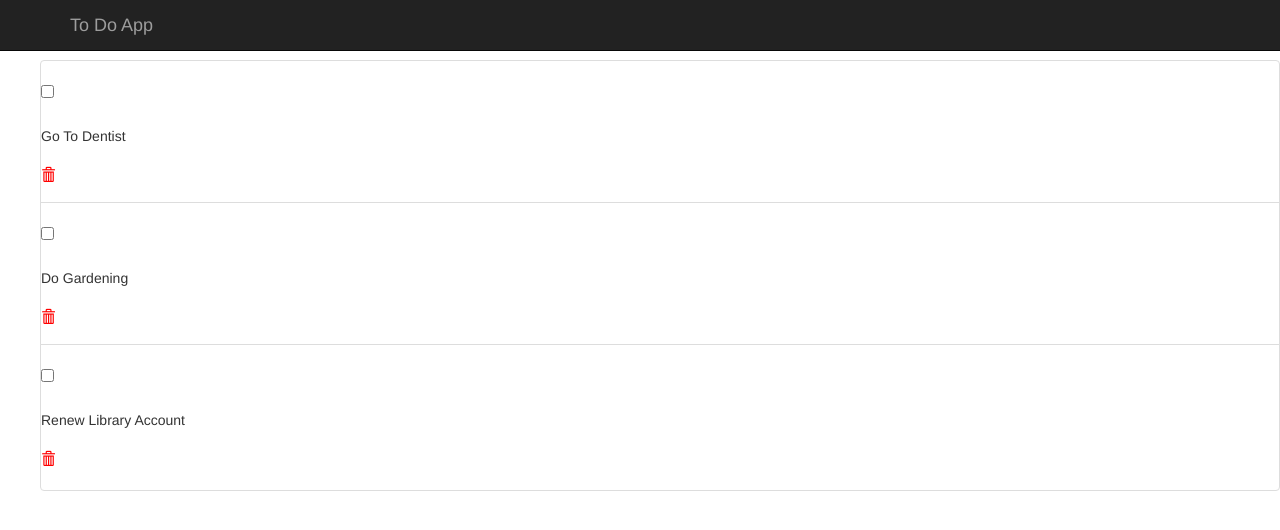
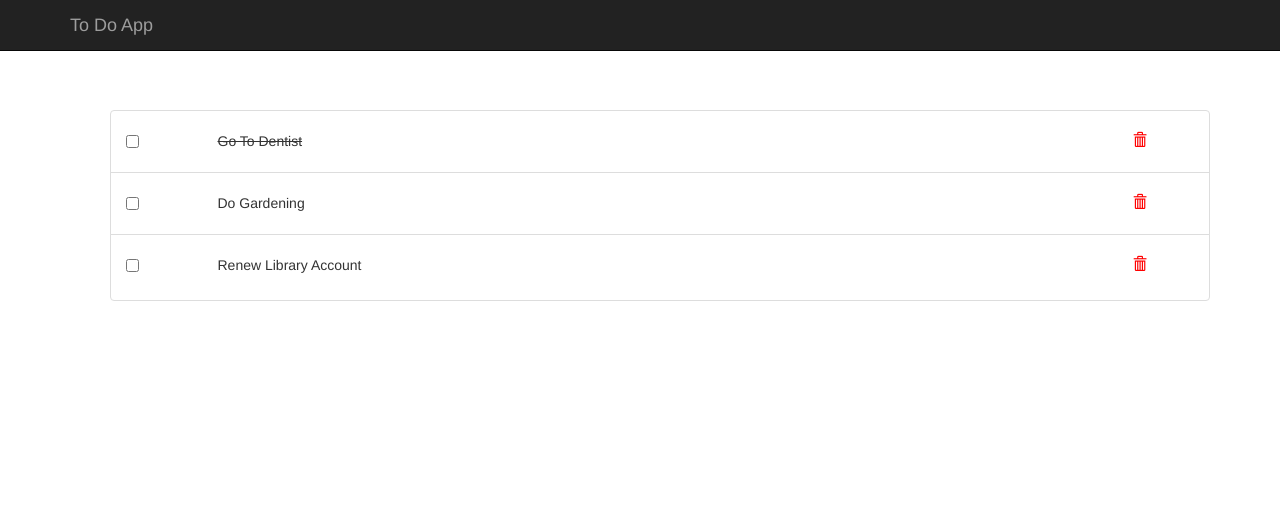
Before and after one commit to fallencloud/todo_react, a React (Create React App) app: page / in a window 1280 px wide. Shown: the top 530 px of the page. Built offline with nearby package versions, Linux system fonts and the light colour scheme.

Commit message:
Fixed UI and added state

```diff
--- a/src/App.js
+++ b/src/App.js
@@ -1,6 +1,6 @@
 import React, { Component } from 'react';
-import Header from './components/Header';
-import ToDo from './components/ToDo';
+import Nav from './components/Nav';
+import Tasks from './components/Tasks';
 
 import 'bootstrap/dist/css/bootstrap.min.css';
 import './App.css';
@@ -9,12 +9,15 @@ class App extends Component {
   render() {
     return (
       <div className='App'>
-        <Header branding='To Do App' />
-        <ul>
-          <ToDo task='Go To Dentist' />
-          <ToDo task='Do Gardening' />
-          <ToDo task='Renew Library Account' />
-        </ul>
+        <Nav branding='To Do App' />
+        <div className='container'>
+          <div className='content-area row' />
+          <div className='col-8'>
+            <ul>
+              <Tasks />
+            </ul>
+          </div>
+        </div>
       </div>
     );
   }
--- a/src/components/Header.js
+++ b/src/components/Nav.js
@@ -1,7 +1,7 @@
 import React from 'react';
 import PropTypes from 'prop-types';
 
-const Header = props => {
+const Nav = props => {
   const { branding } = props;
   return (
     <nav className='navbar navbar-inverse navbar-fixed-top'>
@@ -16,12 +16,12 @@ const Header = props => {
   );
 };
 
-Header.defaultProps = {
+Nav.defaultProps = {
   branding: 'My App'
 };
 
-Header.propTypes = {
+Nav.propTypes = {
   branding: PropTypes.string.isRequired
 };
 
-export default Header;
+export default Nav;
--- /dev/null
+++ b/src/components/Tasks.js
@@ -0,0 +1,26 @@
+import React, { Component } from 'react';
+import ToDo from './ToDo';
+
+class Tasks extends Component {
+  state = {
+    tasks: [
+      { id: 1, desc: 'Go To Dentist', isComplete: true },
+      { id: 2, desc: 'Do Gardening', isComplete: false },
+      { id: 1, desc: 'Renew Library Account', isComplete: false }
+    ]
+  };
+  render() {
+    //destructuring the contacts
+    const { tasks } = this.state;
+    console.log(tasks);
+    return (
+      <div>
+        {tasks.map(task => (
+          <ToDo key={task.id} task={task} />
+        ))}
+      </div>
+    );
+  }
+}
+
+export default Tasks;
--- a/src/components/ToDo.js
+++ b/src/components/ToDo.js
@@ -3,23 +3,25 @@ import PropTypes from 'prop-types';
 
 class ToDo extends Component {
   render() {
-    const { task } = this.props;
+    const { desc, isComplete } = this.props.task;
     return (
       <li className='list-group-item checkbox'>
         <div className='row'>
-          <div className='col-1 checkbox'>
+          <div className='col-md-1 col-xs-1 col-lg-1 col-sm-1 checkbox'>
             <label>
-              <input id='toggleTaskStatus' type='checkbox' />
+              <input type='checkbox' value='' />
             </label>
           </div>
-          <div className='col-10 task-text '>{task}</div>
-          <div className='col-1 delete-icon-area'>
+          <div
+            className={`col-md-10 col-xs-10 col-lg-10 col-sm-10 task-text ${
+              isComplete ? 'complete' : null
+            }`}
+          >
+            {desc}
+          </div>
+          <div className='col-md-1 col-xs-1 col-lg-1 col-sm-1 delete-icon-area'>
             <a className='' href='/'>
-              <i
-                id='deleteTask'
-                data-id='0'
-                className='delete-icon glyphicon glyphicon-trash'
-              />
+              <i className='delete-icon glyphicon glyphicon-trash' />
             </a>
           </div>
         </div>
@@ -29,7 +31,7 @@ class ToDo extends Component {
 }
 
 ToDo.propTypes = {
-  task: PropTypes.string.isRequired
+  task: PropTypes.object.isRequired
 };
 
 export default ToDo;
```
Also changed, not shown: 1 other file (tests, documents, lock files or other folders).
